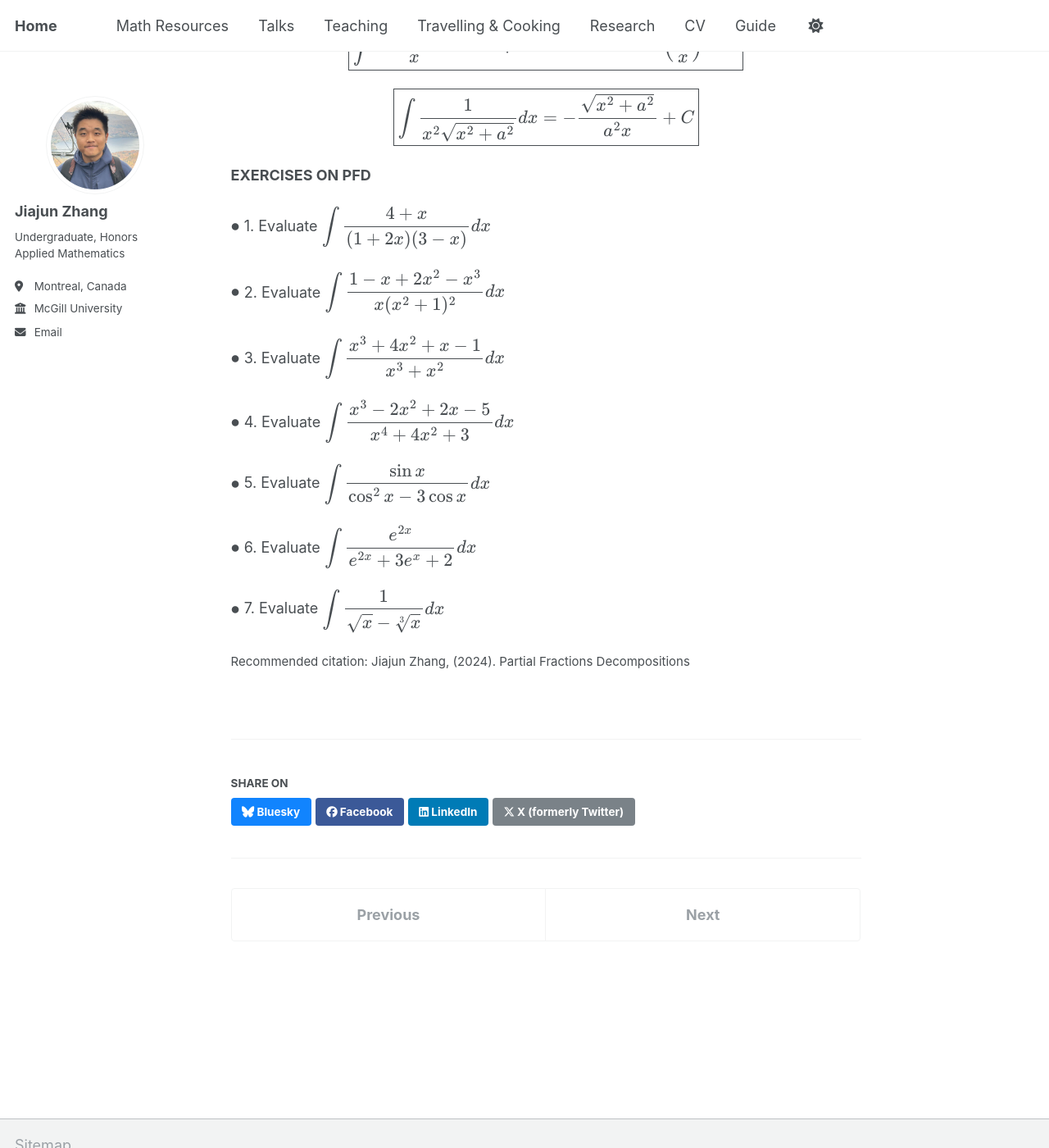
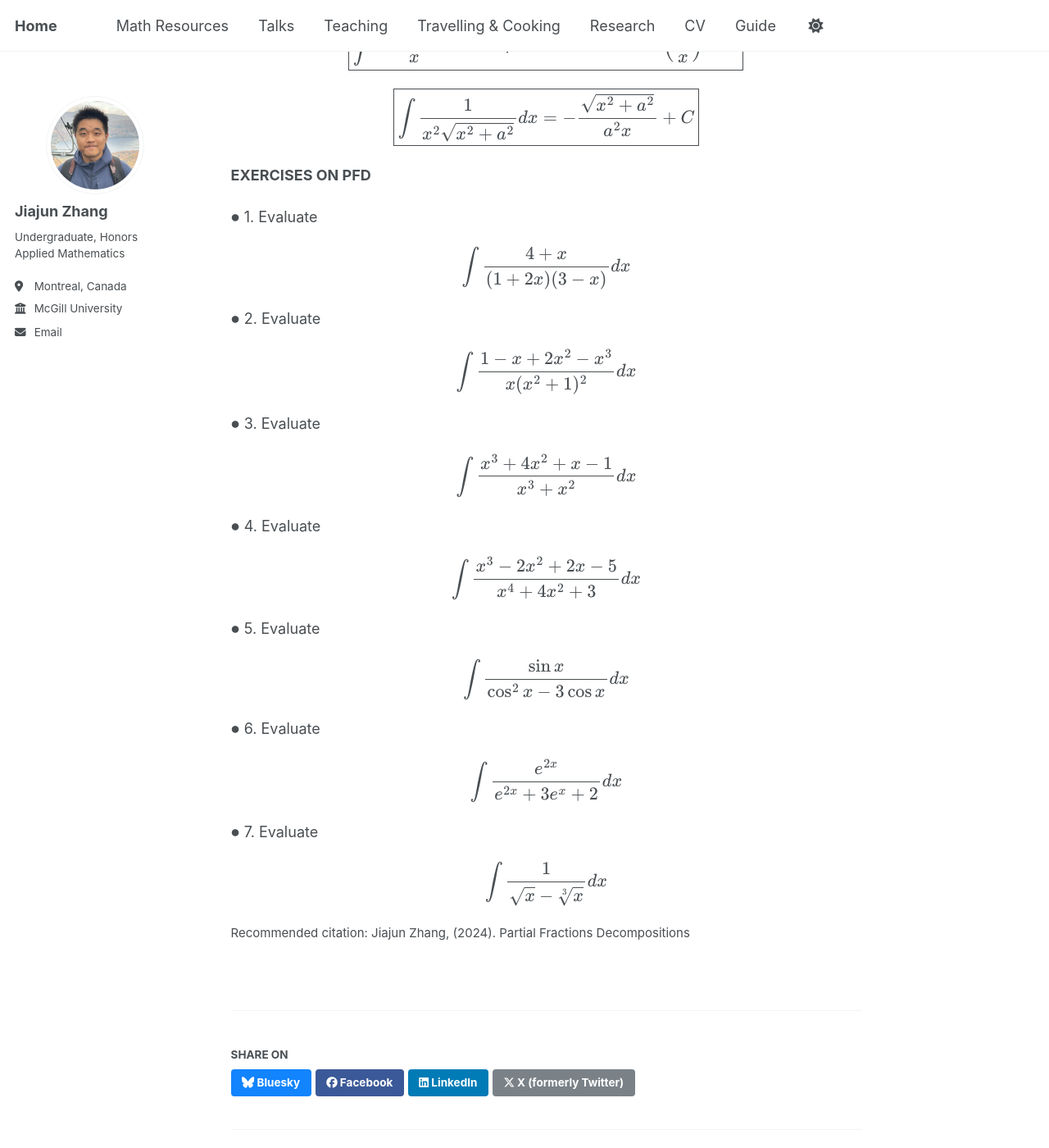
Before and after one commit to JohanssonRein/JohanssonRein.github.io, a Jekyll site: the page built from _publications/pfd.md, in a window 1280 px wide and 1400 px high, scrolled down 10032 px. Shown: the whole window at 82% size. Built offline with Jekyll 4.4.1, drawn with Linux system fonts in a browser that asks for light colours.

Commit message:
Update pfd.md

```diff
--- a/_publications/pfd.md
+++ b/_publications/pfd.md
@@ -541,23 +541,50 @@ $$
 **EXERCISES ON PFD**
 
 
-$\bullet$ 1. Evaluate $$\displaystyle{\int \frac{4 + x}{(1+2x)(3-x)} dx }$$
+$\bullet$ 1. Evaluate
+
+$$
+\int \frac{4 + x}{(1+2x)(3-x)} dx
+$$
 
 
-$\bullet$ 2. Evaluate $$\displaystyle{\int \frac{1 - x + 2x^2 - x^3}{x(x^2 + 1)^2} dx }$$
+$\bullet$ 2. Evaluate
+
+$$
+\int \frac{1 - x + 2x^2 - x^3}{x(x^2 + 1)^2} dx
+$$
 
 
-$\bullet$ 3. Evaluate $$\displaystyle{\int \frac{x^3 + 4x^2 + x - 1}{x^3 + x^2} dx }$$
+$\bullet$ 3. Evaluate
+
+$$
+\int \frac{x^3 + 4x^2 + x - 1}{x^3 + x^2} dx
+$$
 
 
-$\bullet$ 4. Evaluate $$\displaystyle{\int \frac{x^3 - 2x^2 + 2x - 5}{x^4 + 4x^2 + 3} dx }$$
+$\bullet$ 4. Evaluate
+
+$$
+\int \frac{x^3 - 2x^2 + 2x - 5}{x^4 + 4x^2 + 3} dx
+$$
 
 
-$\bullet$ 5. Evaluate $$\displaystyle{\int \frac{\sin x}{\cos^2 x - 3\cos x} dx }$$
+$\bullet$ 5. Evaluate
+
+$$
+\int \frac{\sin x}{\cos^2 x - 3\cos x} dx
+$$
 
 
+$\bullet$ 6. Evaluate
 
-$\bullet$ 6. Evaluate $$\displaystyle{\int \frac{e^{2x}}{e^{2x} + 3e^x + 2}} dx$$
+$$
+\int \frac{e^{2x}}{e^{2x} + 3e^x + 2} dx
+$$
 
 
-$\bullet$ 7. Evaluate $$\displaystyle{\int \frac{1}{\sqrt{x} - \sqrt[3]{x}} }dx$$
+$\bullet$ 7. Evaluate
+
+$$
+\int \frac{1}{\sqrt{x} - \sqrt[3]{x}} dx
+$$
```
